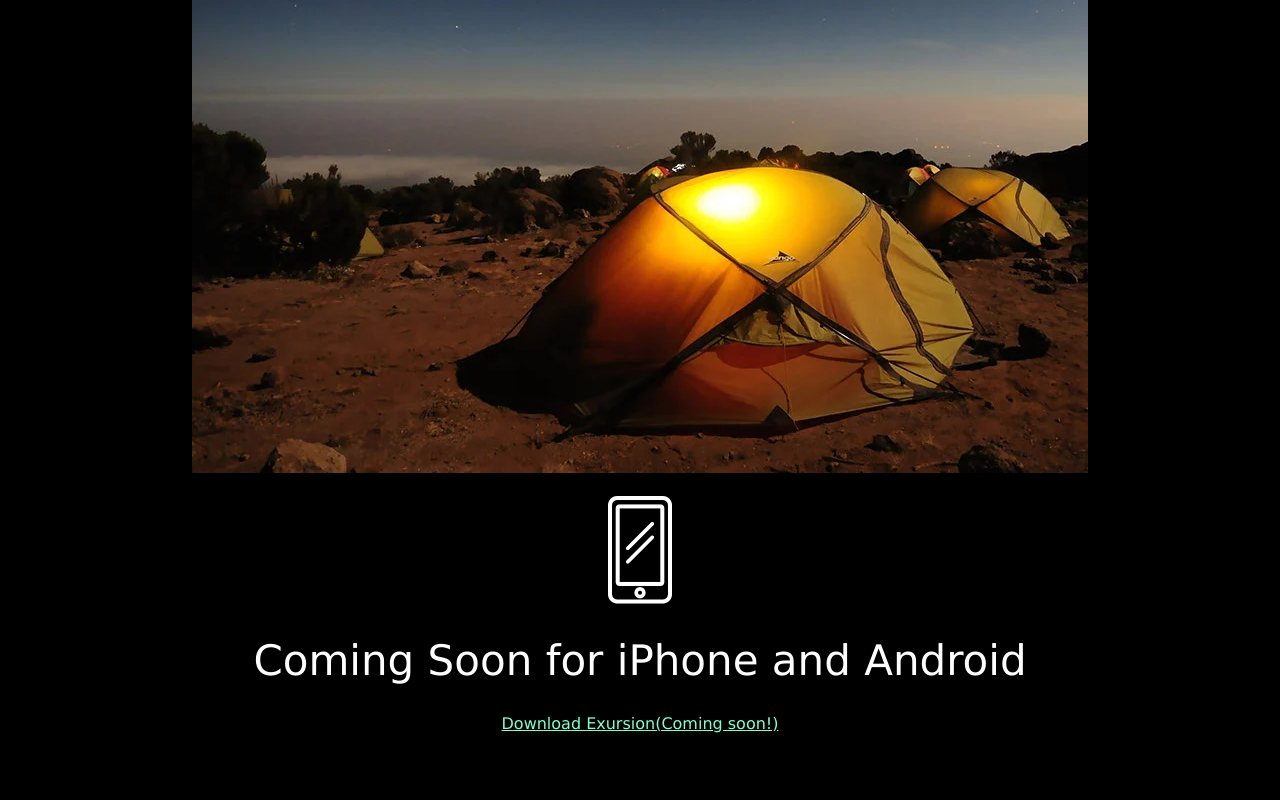
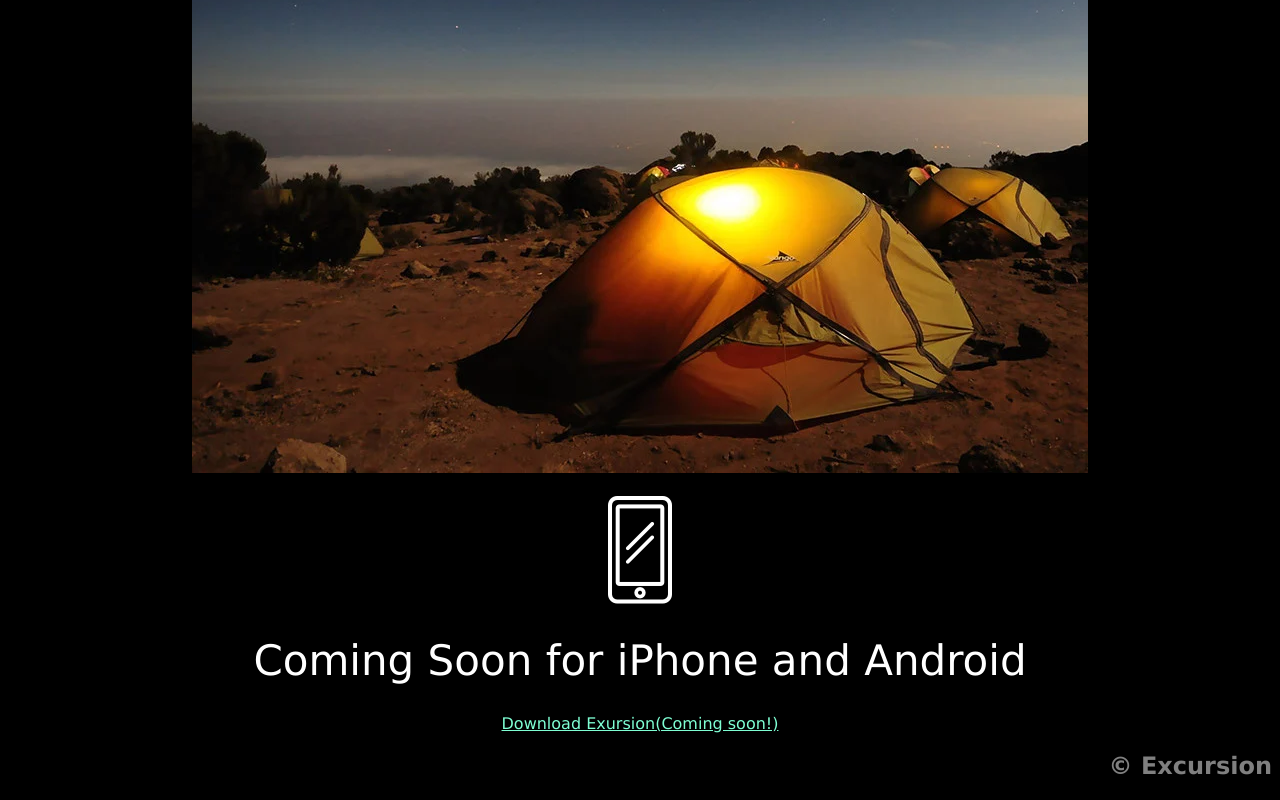
Before and after one commit to rajatc17/rajatc17.github.io, a plain HTML site: page index.html in a window 1280 px wide. Shown: the part 518-1318 px from the top of the page. Drawn offline with Linux system fonts and the light colour scheme.

Commit message:
footer upd

```diff
--- a/style.css
+++ b/style.css
@@ -25,3 +25,8 @@ main p{
     font-size: 21px;
     color: gray;
 }
+
+footer h2{
+    text-align: right;
+    color: gray;
+}
```
